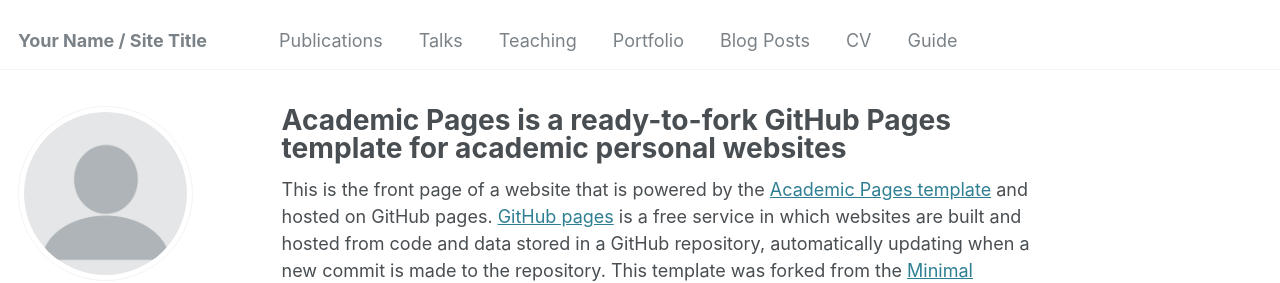
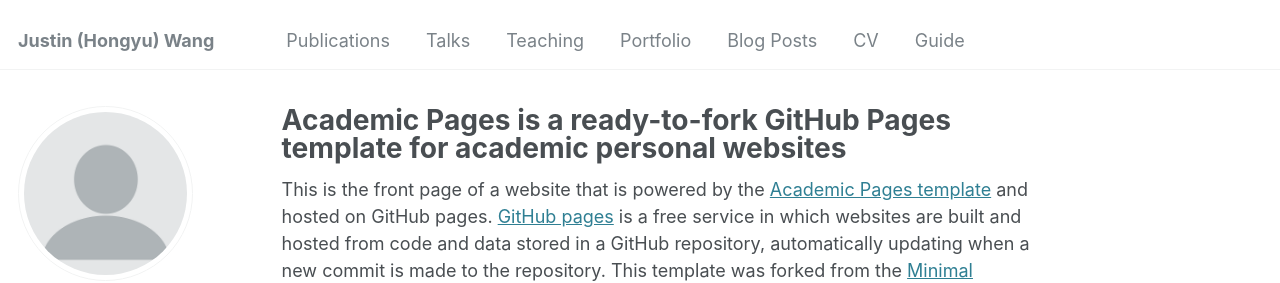
Before and after one commit to Hongyu0329/hongyu0329.github.io, a Jekyll site: the page built from _pages/about.md, in a window 1280 px wide. Shown: the top 283 px of the page. Built offline with Jekyll 4.4.1, drawn with Linux system fonts in a browser that asks for light colours; some web fonts are replaced.

Commit message:
Update _config.yml

```diff
--- a/_config.yml
+++ b/_config.yml
@@ -8,7 +8,7 @@
 
 # Basic Site Settings
 locale                   : "en-US"
-title                    : "Your Name / Site Title"
+title                    : "Justin (Hongyu) Wang"
 title_separator          : "-"
 name                     : &name "Your Name"
 description              : &description "personal description"
```
